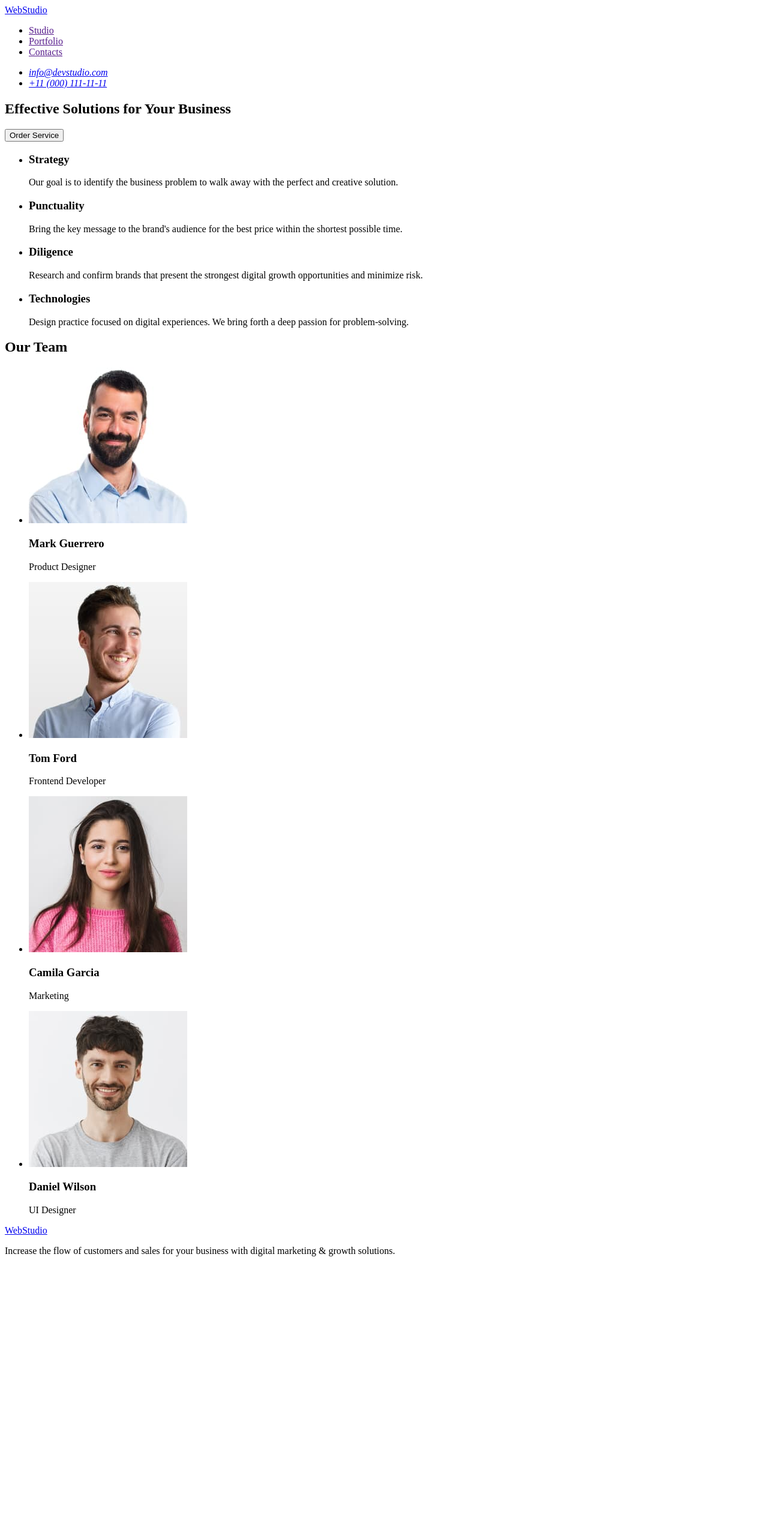
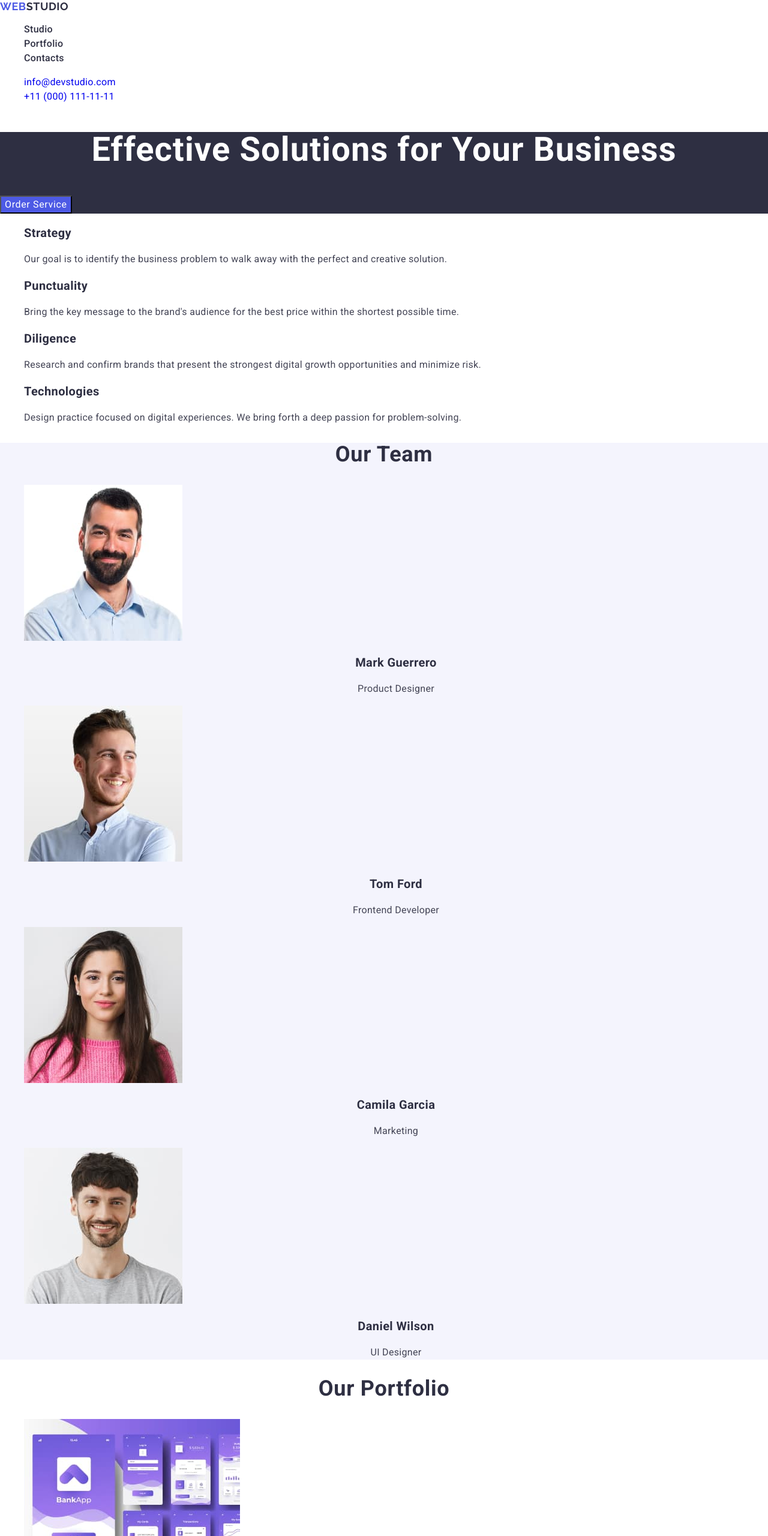
Before and after one commit to Nataliia-N1/goit-markup-hw-02, a plain HTML site: page index.html in a window 1280 px wide. Shown: the top 2560 px of the page at 60% size. Before the commit the page ends 2110 px from the top, so only its background shows below. Drawn offline with nearby package versions, Linux system fonts and the light colour scheme.

Commit message:
add class

```diff
--- /dev/null
+++ b/css/styles.css
@@ -0,0 +1,191 @@
+body {
+font-family: "Roboto", sans-serif;
+color: #434455;
+background-color:#fff ;
+}
+ul, ol{
+list-style-type: none;
+}
+a{
+    text-decoration: none;
+}
+.logo{
+font-family: "Raleway", sans-serif;
+font-weight: 700;
+font-size: 18px;
+line-height: 1.17;
+letter-spacing: 0.03em;
+text-transform: uppercase;
+color: #4d5ae5;
+}
+.header-logo .logo-part{
+    color:#2e2f42;
+}
+
+/* .header-logo{
+    margin-right: 76px;
+} */
+
+/* .page-header {
+
+} */
+/* .header-nav {
+} */
+/* .nav-list {
+} */
+
+.nav-link{
+font-weight: 500;
+font-size: 16px;
+line-height: 1.5;
+letter-spacing: 0.02em;
+color: #2e2f42;
+}
+
+.nav-link:hover,
+.nav-link:focus,
+.contacts-link:hover,
+.contacts-link:focus{
+color: #404bbf;
+}
+.contacts{
+font-style: normal;
+}
+
+/* .contacts-list {
+} */
+
+.contacts-link{
+line-height: 1.5;
+letter-spacing: 0.02em;
+}
+
+
+button{
+cursor: pointer;
+}
+
+.herosection {
+background-color:#2e2f42;
+}
+.herosection-title {
+font-size: 56px;
+line-height: 1.07;
+letter-spacing: 0.02em;
+text-align: center;
+color: #fff;
+}
+.herosection-button {
+font-style: inherit;
+font-size: 16px;
+line-height: 1.5;
+letter-spacing: 0.04em;
+color: #fff;
+/* box-shadow: 0 4px 4px 0 rgba(0, 0, 0, 0.15); */
+background-color: #4d5ae5;
+}
+
+.features {
+}
+.visually-hidden {
+  position: absolute;
+  width: 1px;
+  height: 1px;
+  margin: -1px;
+  border: 0;
+  padding: 0;
+
+  white-space: nowrap;
+  clip-path: inset(100%);
+  clip: rect(0 0 0 0);
+  overflow: hidden;
+}
+
+/* .features-list {
+}
+.features-item {
+} */
+.features-caption {
+font-size: 20px;
+line-height: 1.2;
+letter-spacing: 0.02em;
+color: #2e2f42;
+}
+.features-text {
+line-height: 1.5;
+letter-spacing: 0.02em;
+}
+.ourteam {
+background-color: #f4f4fd;
+}
+.ourteam-title {
+font-size: 36px;
+line-height: 1.11;
+letter-spacing: 0.02em;
+text-align: center;
+color: #2e2f42;
+
+}
+.ourteam-list {
+}
+.ourteam-item {
+}
+.ourteam-image {
+background-color: #fff;
+}
+.ourteam-caption {
+font-size: 20px;
+line-height: 1.20;
+letter-spacing: 0.02em;
+text-align: center;
+color: #2e2f42;
+}
+.ourteam-text {
+line-height: 1.50;
+letter-spacing: 0.02em;
+text-align: center;
+}
+
+.ourportfolio {
+}
+.ourportfolio-title {
+font-size: 36px;
+line-height: 1.11;
+letter-spacing: 0.02em;
+text-align: center;
+color: #2e2f42;
+}
+.ourportfolio-list {
+}
+.ourportfolio-item {
+}
+.ourportfolio-image {
+
+}
+.ourportfolio-caption {
+font-weight: 500;
+font-size: 20px;
+line-height: 1.2;
+letter-spacing: 0.02em;
+color: #2e2f42;
+}
+.ourportfolio-text {
+line-height: 1.5;
+letter-spacing: 0.02em;
+}
+
+.page-footer{
+background-color:#2e2f42;
+}
+.footer-logo .logo-part{
+color:#f4f4fd;
+}
+
+/* .footer-logo{
+    margin: bottom 16px;;
+} */
+.footer-text {
+line-height: 1.50;
+letter-spacing: 0.02em;
+color: #f4f4fd;
+}
--- a/index.html
+++ b/index.html
@@ -4,61 +4,97 @@
     <meta charset="UTF-8" />
     <meta name="viewport" content="width=device-width, initial-scale=1.0" />
     <title>Web Studio</title>
+    <!-- <style>
+      a {
+        color: black;
+      }
+    </style> -->
+
+    <link
+      rel="stylesheet"
+      href="https://cdnjs.cloudflare.com/ajax/libs/modern-normalize/3.0.1/modern-normalize.min.css"
+      integrity="sha512-q6WgHqiHlKyOqslT/lgBgodhd03Wp4BEqKeW6nNtlOY4quzyG3VoQKFrieaCeSnuVseNKRGpGeDU3qPmabCANg=="
+      crossorigin="anonymous"
+      referrerpolicy="no-referrer"
+    />
+
+    <link rel="preconnect" href="https://fonts.googleapis.com" />
+    <link rel="preconnect" href="https://fonts.gstatic.com" crossorigin />
+    <link
+      href="https://fonts.googleapis.com/css2?family=Raleway:wght@700&family=Roboto:wght@400;500;700&display=swap"
+      rel="stylesheet"
+    />
+
+    <link rel="stylesheet" href="./css/styles.css" />
   </head>
   <body>
     <!-- Header section -->
-    <header>
-      <nav>
-        <a href="./index.html">WebStudio</a>
-        <ul>
-          <li><a href="">Studio</a></li>
-          <li><a href="">Portfolio</a></li>
-          <li><a href="">Contacts</a></li>
+    <header class="page-header">
+      <nav class="header-nav">
+        <a class="logo header-logo" href="./index.html">
+          Web<span class="logo-part">Studio</span>
+        </a>
+        <ul class="nav-list">
+          <li class="nav-item"><a class="nav-link" href="./index.html">Studio</a>
+</li>
+          <li class="nav-item"><a class="nav-link" href="">Portfolio</a></li>
+          <li class="nav-item"><a class="nav-link" href="">Contacts</a></li>
         </ul>
       </nav>
 
-      <address>
-        <ul>
-          <li><a href="mailto:info@devstudio.com">info@devstudio.com</a></li>
-          <li><a href="tel:+110001111111">+11 (000) 111-11-11</a></li>
+      <address class="contacts">
+        <ul class="contacts-list">
+          <li class="contacts-item"
+            ><a class="contacts-link" href="mailto:info@devstudio.com"
+              >info@devstudio.com</a
+            ></li
+          >
+          <li class="contacts-item"
+            ><a class="contacts-link" href="tel:+110001111111"
+              >+11 (000) 111-11-11</a
+            ></li
+          >
         </ul>
       </address>
     </header>
     <main>
       <!-- Hero section -->
-      <section id="herosection">
-        <h1> Effective Solutions for Your Business </h1>
-        <button type="button">Order Service</button>
+      <section class="herosection" id="herosection">
+        <h1 class="herosection-title">
+          Effective Solutions for Your Business
+        </h1>
+        <button class="herosection-button" type="button">Order Service</button>
         <!-- <a href=""></a> -->
       </section>
+
       <!-- features -->
-      <section id="section1">
-        <h2 hidden>Features</h2>
-        <ul>
-          <li>
-            <h3>Strategy</h3>
-            <p>
+      <section class="features" id="section1">
+        <h2 class="visually-hidden">Features</h2>
+        <ul class="features-list">
+          <li class="features-item">
+            <h3 class="features-caption">Strategy</h3>
+            <p class="features-text">
               Our goal is to identify the business problem to walk away with the
               perfect and creative solution.
             </p>
           </li>
-          <li>
-            <h3>Punctuality</h3>
-            <p>
+          <li class="features-item">
+            <h3 class="features-caption">Punctuality</h3>
+            <p class="features-text">
               Bring the key message to the brand's audience for the best price
               within the shortest possible time.
             </p>
           </li>
-          <li>
-            <h3>Diligence</h3>
-            <p>
+          <li class="features-item">
+            <h3 class="features-caption">Diligence</h3>
+            <p class="features-text">
               Research and confirm brands that present the strongest digital
               growth opportunities and minimize risk.
             </p>
           </li>
-          <li>
-            <h3>Technologies</h3>
-            <p>
+          <li class="features-item">
+            <h3 class="features-caption">Technologies</h3>
+            <p class="features-text">
               Design practice focused on digital experiences. We bring forth a
               deep passion for problem-solving.
             </p>
@@ -67,58 +103,128 @@
       </section>
 
       <!-- Our Team -->
-      <section id="section2">
-        <h2>Our Team</h2>
+      <section class="ourteam" id="section2">
+        <h2 class="ourteam-title">Our Team</h2>
 
-        <ul>
-          <li>
-            <img
+        <ul class="ourteam-list">
+          <li class="ourteam-item">
+            <img class="ourteam-image"
               src="./images/foto-teams-member/img-1.jpg"
               alt="markgurrero"
               width="264"
               height="260"
             />
-            <h3>Mark Guerrero</h3>
-            <p>Product Designer</p>
+            <h3 class="ourteam-caption">Mark Guerrero</h3>
+            <p class="ourteam-text">Product Designer</p>
           </li>
-          <li>
-            <img
+          <li class="ourteam-item">
+            <img class="ourteam-image"
               src="./images/foto-teams-member/img-2.jpg"
               alt="tomford"
               width="264"
               height="260"
             />
-            <h3>Tom Ford</h3>
-            <p>Frontend Developer</p>
+            <h3 class="ourteam-caption">Tom Ford</h3>
+            <p class="ourteam-text">Frontend Developer</p>
           </li>
-          <li>
-            <img
+          <li class="ourteam-item">
+            <img class="ourteam-image"
               src="./images/foto-teams-member/img-3.jpg"
               alt="camilagarcia"
               width="264"
               height="260"
             />
-            <h3>Camila Garcia</h3>
-            <p>Marketing</p>
+            <h3 class="ourteam-caption">Camila Garcia</h3>
+            <p class="ourteam-text">Marketing</p>
           </li>
-          <li>
-            <img
+          <li class="ourteam-item">
+            <img class="ourteam-image"
               src="./images/foto-teams-member/img-4.jpg"
               alt="danielwilson"
               width="264"
               height="260"
             />
-            <h3>Daniel Wilson</h3>
-            <p>UI Designer</p>
+            <h3 class="ourteam-caption">Daniel Wilson</h3>
+            <p class="ourteam-text">UI Designer</p>
+          </li>
+        </ul>
+      </section>
+
+      <!-- Our Portfolio -->
+      <section class="ourportfolio" id="section3">
+        <h2 class="ourportfolio-title">Our Portfolio</h2>
+
+        <ul class="ourportfolio-list">
+          <li class="ourportfolio-item">
+            <img class="ourportfolio-image"
+              src="./images/portfolio/img-1.jpg"
+              alt="bankingapp"
+              width="360"
+              height="300"
+            />
+            <h3 class="ourportfolio-caption">Banking App</h3>
+            <p class="ourportfolio-text">App</p>
+          </li>
+          <li class="ourportfolio-item">
+            <img class="ourportfolio-image"
+              src="./images/portfolio/img-2.jpg"
+              alt="cashlespayment"
+              width="360"
+              height="300"
+            />
+            <h3 class="ourportfolio-caption">Cashless Payment</h3>
+            <p class="ourportfolio-text">Marketing</p>
+          </li>
+          <li class="ourportfolio-item">
+            <img class="ourportfolio-image"
+              src="./images/portfolio/img-3.jpg"
+              alt="meditationapp"
+              width="360"
+              height="300"
+            />
+            <h3 class="ourportfolio-caption">Meditation App</h3>
+            <p class="ourportfolio-text">App</p>
+          </li>
+          <li class="ourportfolio-item">
+            <img class="ourportfolio-image"
+              src="./images/portfolio/img-4.jpg"
+              alt="taxiservice"
+              width="360"
+              height="300"
+            />
+            <h3 class="ourportfolio-caption">Taxi Service</h3>
+            <p class="ourportfolio-text">Marketing</p>
+          </li>
+          <li class="ourportfolio-item">
+            <img class="ourportfolio-image"
+              src="./images/portfolio/img-5.jpg"
+              alt="screenillustrations"
+              width="360"
+              height="300"
+            />
+            <h3 class="ourportfolio-caption">Screen Illustrations</h3>
+            <p class="ourportfolio-text">Design</p>
+          </li>
+          <li class="ourportfolio-item">
+            <img class="ourportfolio-image"
+              src="./images/portfolio/img-6.jpg"
+              alt="onlinecourses"
+              width="360"
+              height="300"
+            />
+            <h3 class="ourportfolio-caption">Online Courses</h3>
+            <p class="ourportfolio-text">Marketing</p>
           </li>
         </ul>
       </section>
     </main>
     <!-- footer section -->
-    <footer>
-      <a href="./index.html">WebStudio</a>
+    <footer class="page-footer">
+      <a class="logo footer-logo" href="./index.html"
+        >Web<span class="logo-part">Studio</span></a
+      >
 
-      <p>
+      <p class="footer-text">
         Increase the flow of customers and sales for your business with digital
         marketing & growth solutions.
       </p>
```
Also changed, not shown: images/portfolio/img-1.jpg (added), images/portfolio/img-2.jpg (added), images/portfolio/img-3.jpg (added), images/portfolio/img-4.jpg (added), images/portfolio/img-5.jpg (added), images/portfolio/img-6.jpg (added), styles.css (deleted).
